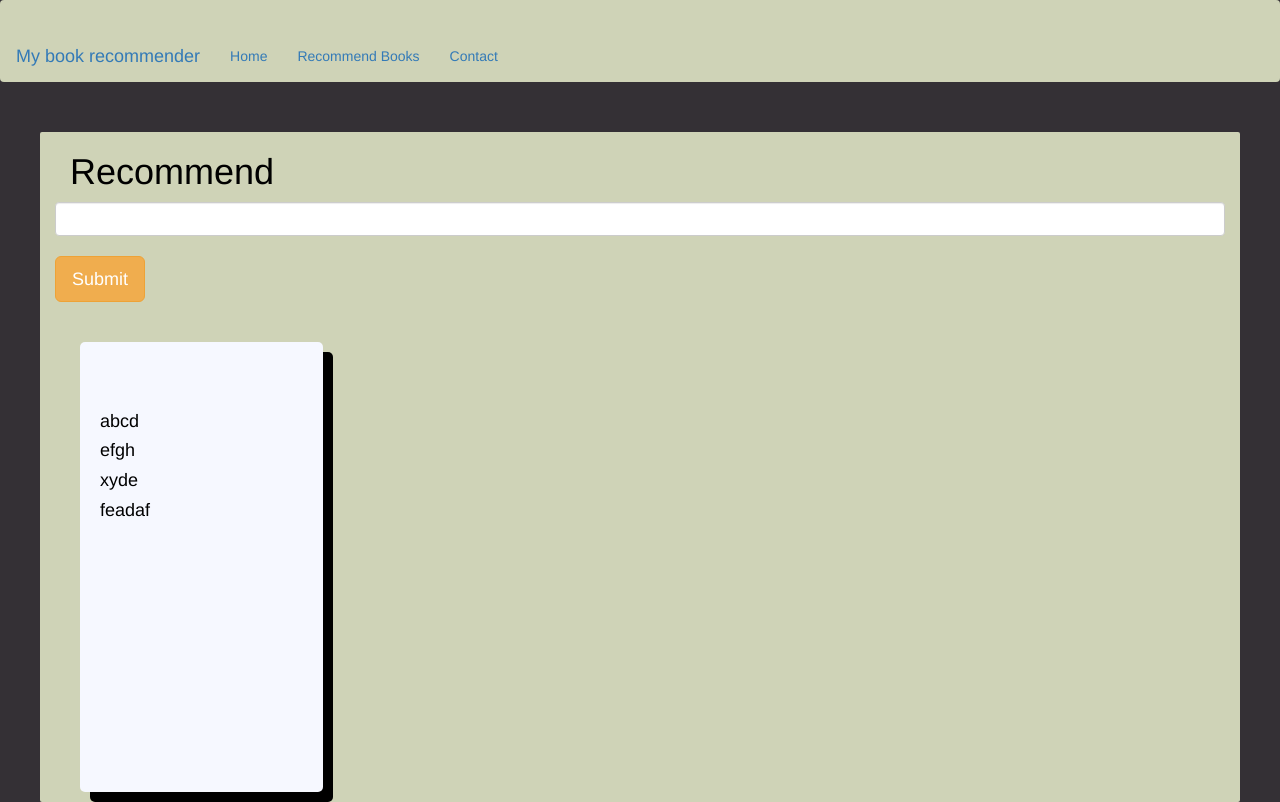
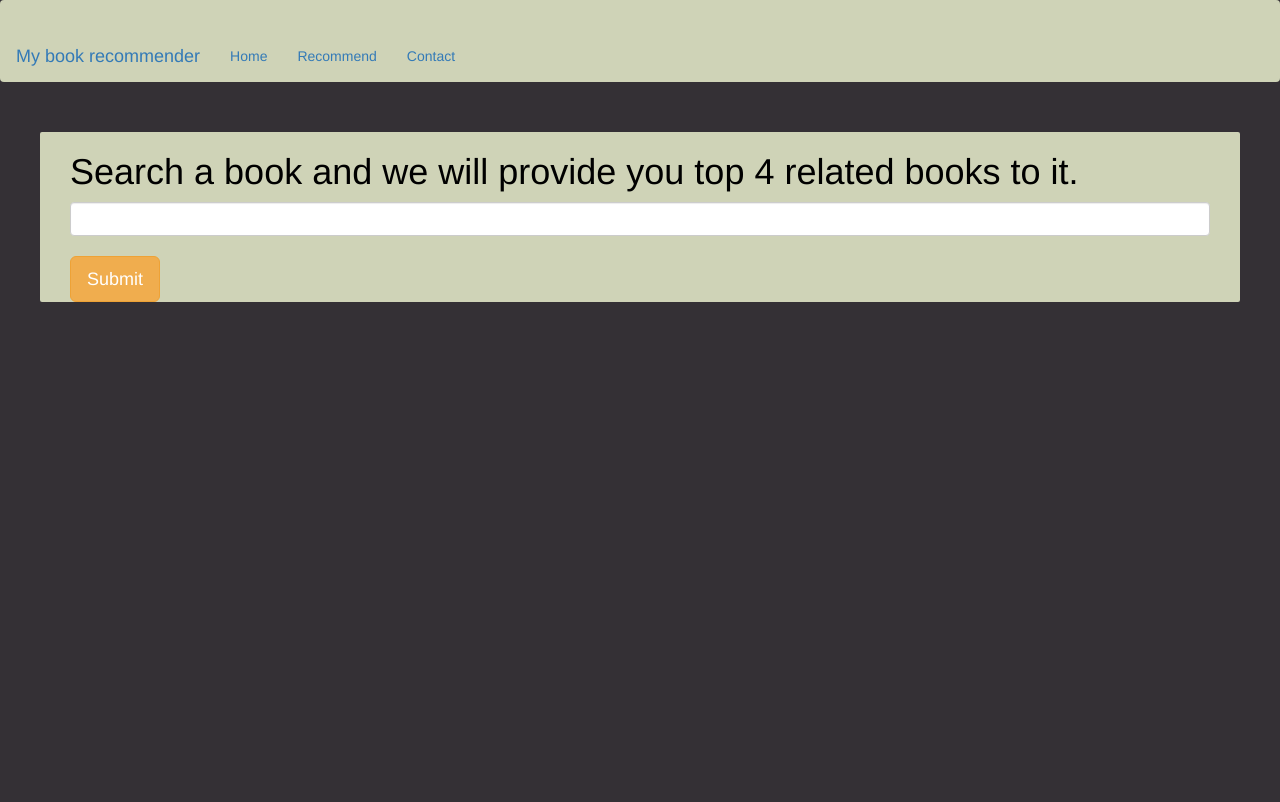
Before and after one commit to Sakhi29/Book-Recommendation-system, a Flask app: page /recommend in a window 1280 px wide. After the commit the page ends 302 px from the top, so only its background shows below. Run offline with Flask 3, Linux system fonts and the light colour scheme; parts of the project's set-up code (start-up, migrations or seed data) failed here and were passed over.

Commit message:
page where you can search for similar books

```diff
--- a/templates/recommend.html
+++ b/templates/recommend.html
@@ -39,7 +39,7 @@
         <a class="navbar-brand">My book recommender</a>
         <ul class="nav navbar-nav">
             <li><a href="/">Home</a></li>
-            <li><a href="/recommend">Recommend Books</a></li>
+            <li><a href="/recommend">Recommend</a></li>
             <li><a>Contact</a></li>
         </ul>
     </nav>
@@ -47,24 +47,25 @@
     <div class="container">
         <div class="row-md-20">
             <div class="col-md-12">
-                <h1 class="text-black">Recommend</h1>
+                <h1 class="text-black">Search a book and we will provide you top 4 related books to it.</h1>
+                <form action="/recommend_books" method="post">
+                    <input name="user_input" type="text" class="form-control"><br>
+                    <input type="submit" class="btn btn-lg btn-warning">
+                </form>
             </div>
-            <form action="/recommend_books" method="post">
-                <input name="user_input " type="text" class="form-control form-control"><br>
-                <input type="submit" class="btn btn-lg btn-warning">
-            </form>
+            {% if data %}
+            {% for i in data %}
                 <div class="col-md-3">
                     <div class="card" style="margin-top: 40px;">
                         <div class="card-body">
-                            <img class="card-img-top" style="margin-bottom: 40px;">
-                            <h4 class="text-black">abcd</h4>
-                            <h4 class="text-black">efgh</h4>
-                            <h4 class="text-black">xyde</h4>
-                            <h4 class="text-black">feadaf</h4>
-
+                            <img class="card-img-top" src="{{i[2]}}" style="margin-bottom: 40px;">
+                            <p class="text-black">{{i[0]}}</p>
+                            <h4 class="text-black">{{i[1]}}</h4>
                         </div>
                     </div>
                 </div>
+            {% endfor %}
+            {% endif %}
         </div>
     </div>
 </body>
```
